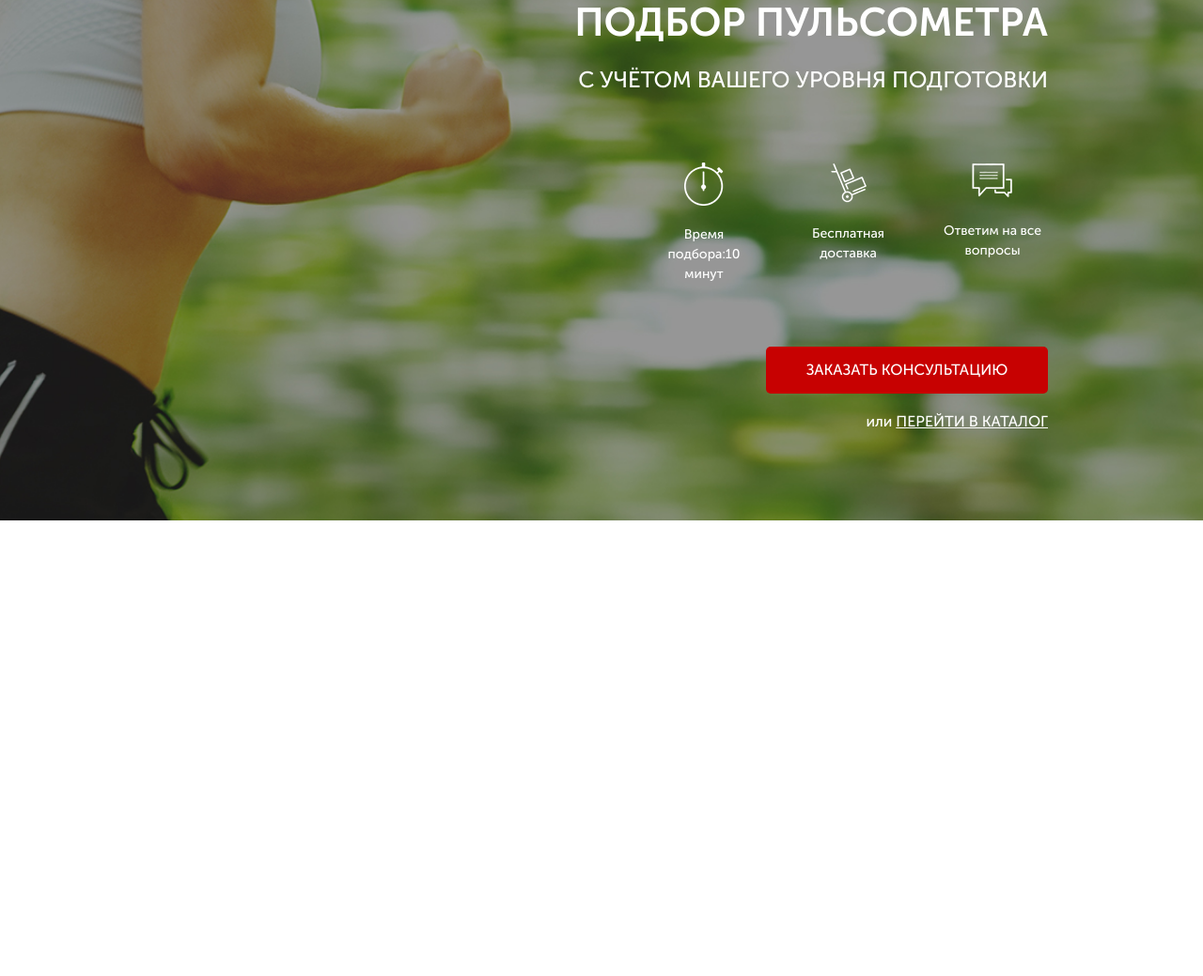
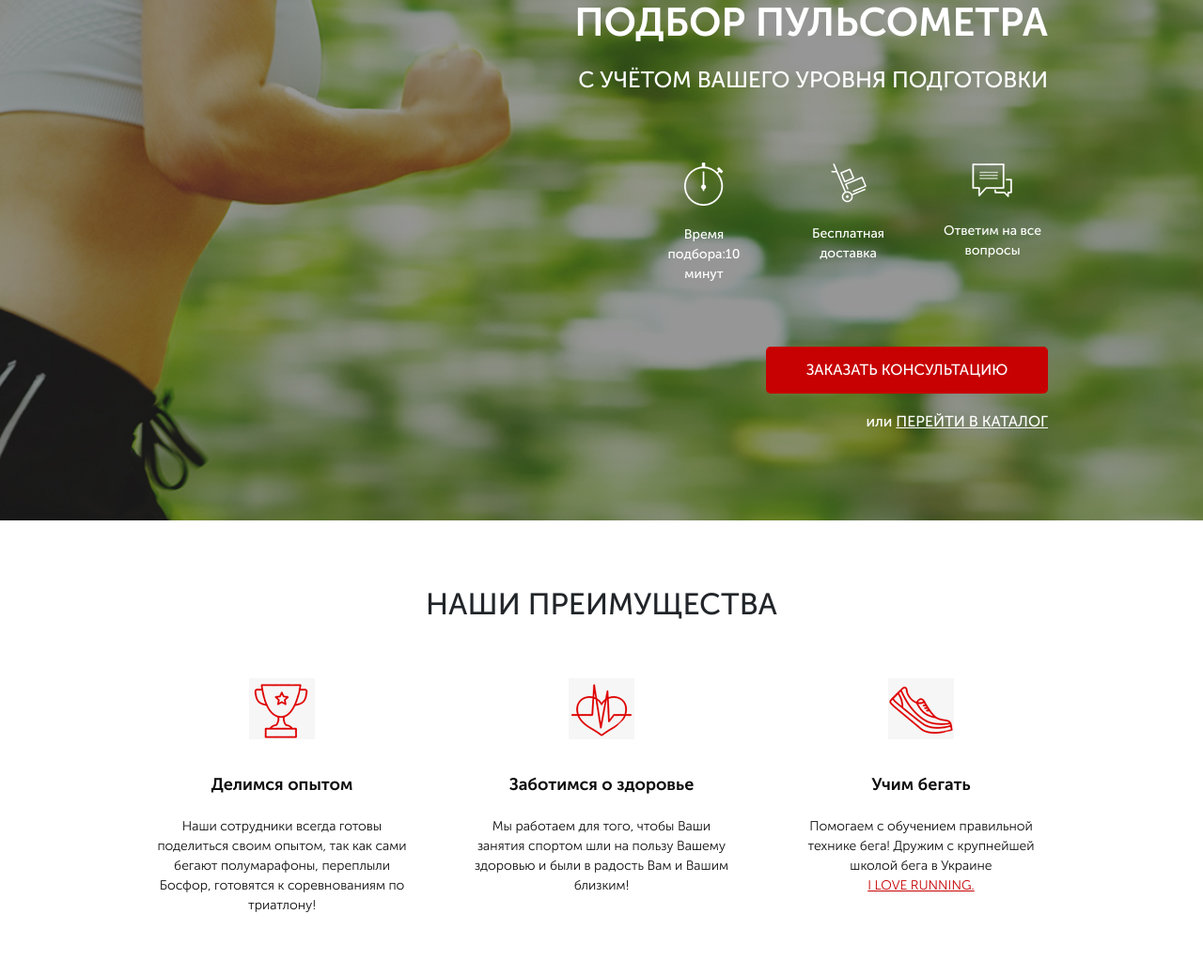
Before and after one commit to udutpetja/Pulse, a website: page src/index.html in a window 1280 px wide. Shown: the part 165-1204 px from the top of the page at 94% size. Before the commit the page ends 800 px from the top, so only its background shows below. Drawn offline with Linux system fonts and the light colour scheme; files whose address does not match are found by name.

Commit message:
the second page is done

```diff
--- a/src/index.html
+++ b/src/index.html
@@ -40,8 +40,44 @@
             <button class="button button_main">заказать кОНСУЛЬТАЦИЮ</button>
             <div class="promo__link">или <a href="#">перейти в каталог</a></div>
         </div>
+    </div>
+   </div>
+   <div class="start">
+    <h2 class="header_start">НАШИ ПРЕИМУЩЕСТВА</h2>
+    <div class="container">
+        <div class="start_block">
+            <div class="start_img">
+                <img src="icon/cup_icon.png" alt="cup" class="start_icon">
+            </div>
+            <div class="start_descr">
+                <div class="start_sudtitle">Делимся опытом</div>
+                <div class="start_text">Наши сотрудники всегда готовы поделиться своим опытом, так как сами бегают полумарафоны, переплыли Босфор, готовятся к соревнованиям по триатлону!</div>
+            </div>
+        </div>
+        <div class="start_block">
+            <div class="start_img">
+                <img src="icon/heart_icon.png" alt="heart" class="start_icon">
+            </div>
+            <div class="start_descr">
+                <div class="start_sudtitle">Заботимся о здоровье</div>
+                <div class="start_text">Мы работаем для того, чтобы Ваши занятия спортом шли на пользу Вашему здоровью и были в радость Вам и Вашим близким!</div>
+            </div>
+        </div>
+        <div class="start_block">
+            <div class="start_img">
+                <img src="icon/shoe_icon.png" alt="shoe" class="start_icon">
+            </div>
+            <div class="start_descr">
+                <div class="start_sudtitle">Учим бегать</div>
+                <div class="start_text">Помогаем с обучением правильной технике бега! Дружим с крупнейшей школой бега в Украине
+                    <br><a href="#">I LOVE RUNNING.</a>
+                </div>
+            </div>
+        </div>
+
 
     </div>
+
    </div>
 </body>
 </html>
--- /dev/null
+++ b/src/sass/blocks/_start.scss
@@ -0,0 +1,39 @@
+.start {
+    min-height: 470px;
+    padding: 70px 0 65px 0;
+    .header_start {
+        display: block;
+        text-align: center;
+    }
+    .container{
+        margin-top: 60px;
+        display: flex;
+        justify-content: space-between;
+        .start_block{
+            width: 270px;
+            text-align: center;
+            .start_img{
+                display: block;
+                margin: 0 auto;
+                margin-bottom: 35px;
+            }
+        .start_sudtitle{
+            font-weight: 700;
+            font-size: 18px;
+            color: #0D0D0D;
+            margin-bottom: 20px;
+        }
+        .start_text{
+            font-weight: 300;
+            font-size: 14px;
+            color: #0D0D0D;
+            a{
+                color:$main-color;
+                text-decoration: underline;
+                text-transform: uppercase;
+            }
+        }
+        }
+    }
+
+}
--- a/src/sass/style.scss
+++ b/src/sass/style.scss
@@ -9,3 +9,4 @@
 @import 'blocks/promo';
 @import 'blocks/header.scss';
 @import 'blocks/buttons';
+@import 'blocks/start';
```
Also changed, not shown: src/css/style.min.css, src/sass/base/_media.scss (added).
